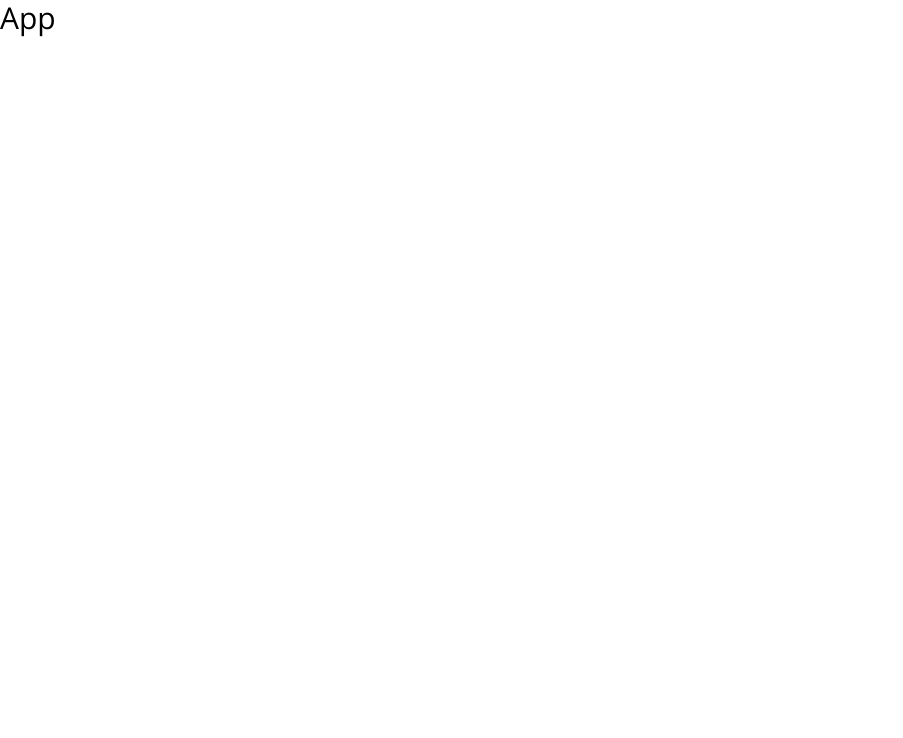
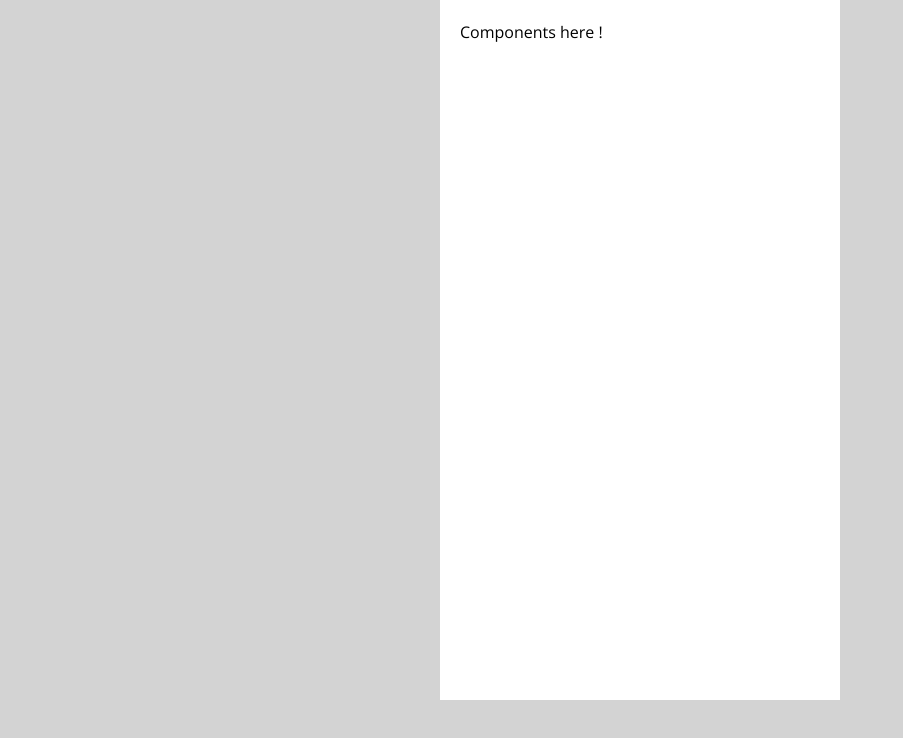
Before and after one commit to missycutie/shecodes-2022, a React (Create React App) app: page / in a window 1280 px wide. Shown: the top 738 px of the page, without its empty margins (0-903 px from the left). Built offline with nearby package versions, Linux system fonts and the light colour scheme.

Commit message:
set layout for project

```diff
--- a/src/App.js
+++ b/src/App.js
@@ -1,8 +1,11 @@
 import React from 'react'
+import Layout from './components/global/Layout'
 
 const App = () => {
   return (
-    <div className="text-3xl">App</div>
+      <div className="max-w-[400px] min-h-[700px] m-auto bg-white p-5">
+        Components here !
+      </div>
   )
 }
 
--- a/src/index.css
+++ b/src/index.css
@@ -8,4 +8,5 @@ body{
     margin: 0;
     padding:0;
     font-family: "Open Sans", sans-serif;
+    background: lightgray;
 }
```
